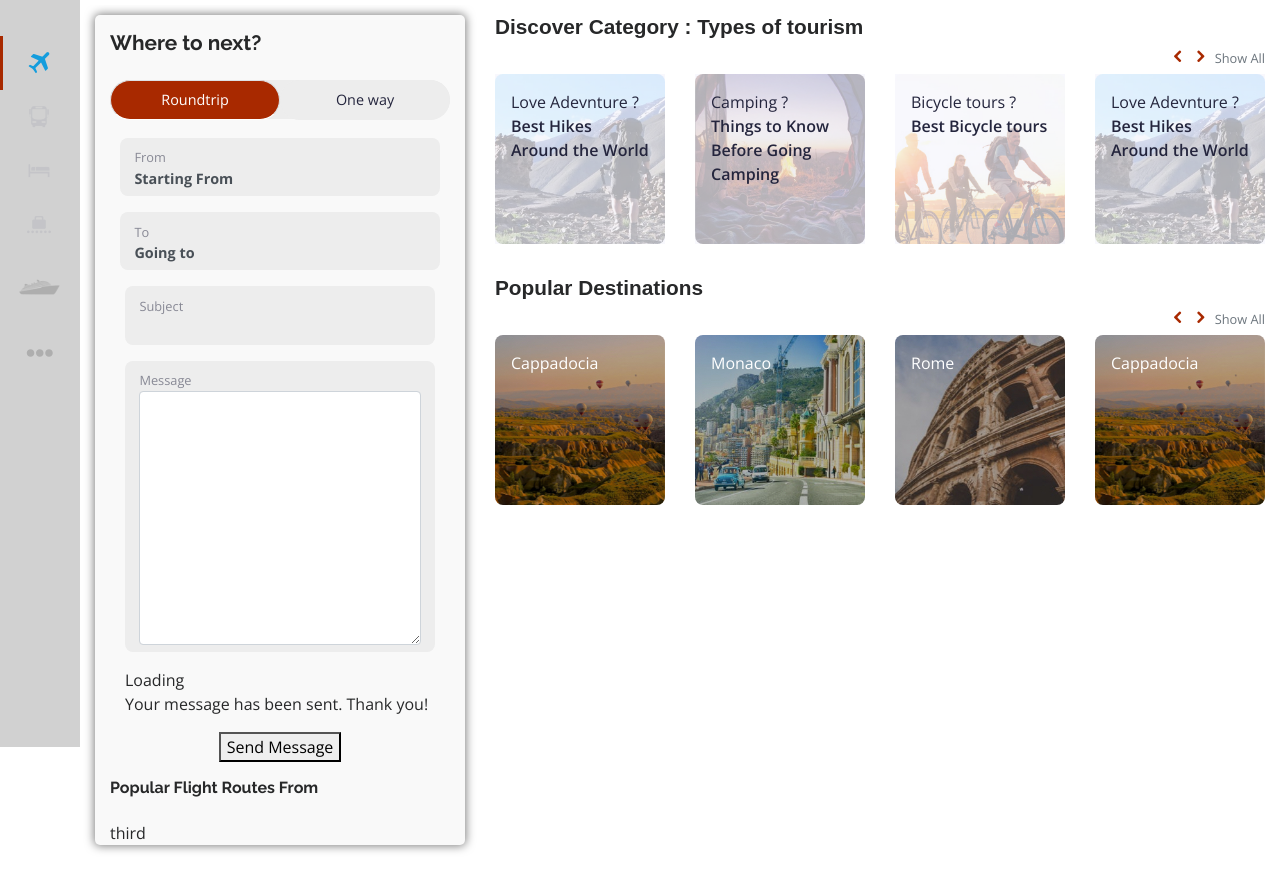
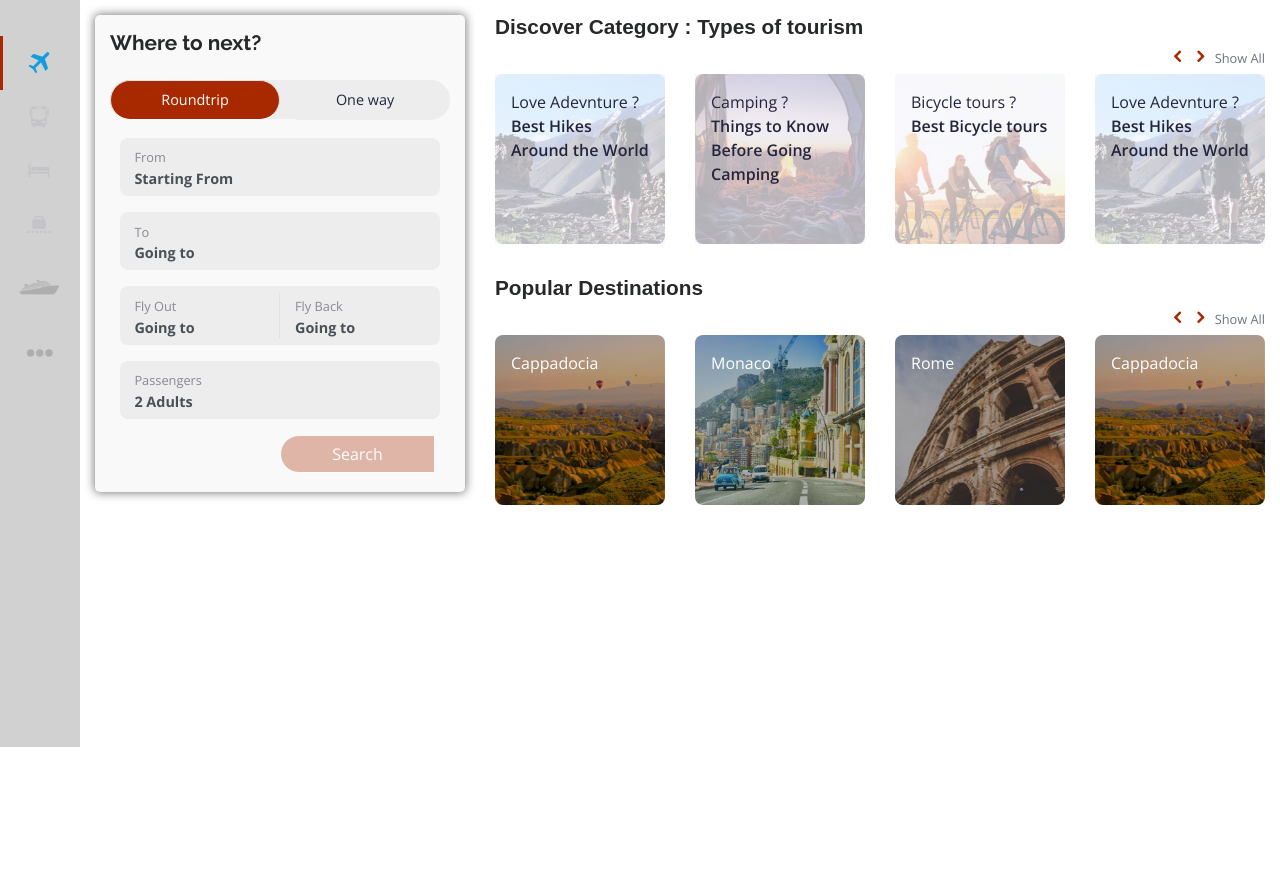
Before and after one commit to designernaruka/dn-tours, a plain HTML site: page dn-tours/index.html in a window 1280 px wide. Shown: the part 53-944 px from the top of the page. After the commit the page ends 800 px from the top, so only its background shows below. Drawn offline with nearby package versions, Linux system fonts and the light colour scheme; a script that the page names is missing.

Commit message:
ux flow and html markup done

```diff
--- a/dn-tours/assets/css/style.css
+++ b/dn-tours/assets/css/style.css
@@ -392,6 +392,7 @@ h1, h2, h3, h4, h5, h6 {
 }
 .current-offer-form form {
   margin-top: 1.2rem;
+  padding-bottom: 1.2rem;
 }
 .current-offer-form form .form-group {
   -moz-border-radius: 8px;
@@ -417,6 +418,17 @@ h1, h2, h3, h4, h5, h6 {
   outline: none;
   background-color: #D6D6D6;
   border: none;
+}
+.current-offer-form button {
+  -moz-border-radius: 25px 0 0 25px;
+  -webkit-border-radius: 25px 0 0 25px;
+  background-color: #A82900 !important;
+  border-color: #fff !important;
+  border-radius: 25px 0 0 25px;
+  width: 50%;
+}
+.current-offer-form button.disabled {
+  background-color: rgba(168,41,0,0.50) !important;
 }
 /*--------------------------------------------------------------
 # Hero Section
--- a/dn-tours/index.html
+++ b/dn-tours/index.html
@@ -5,7 +5,7 @@
   <meta charset="utf-8">
   <meta content="width=device-width, initial-scale=1.0" name="viewport">
 
-  <title>iPortfolio Bootstrap Template - Index</title>
+  <title>Designer Naruka Tours and Travel</title>
   <meta content="" name="descriptison">
   <meta content="" name="keywords">
 
@@ -113,44 +113,43 @@
                           <form action="forms/contact.php" method="post" role="form" class="php-email-form col-md-12">
                             <div class="form-row">
                               <div class="form-group col-md-12">
-                                <label for="name">From</label>
-                                <input type="text" name="name" class="form-control" id="name" data-rule="minlen:4" value="Starting From" data-msg="Please enter at least 4 chars" />
+                                <label for="starting from">From</label>
+                                <input type="text" name="starting from" class="form-control" id="starting from" data-rule="minlen:4" value="Starting From" data-msg="Please enter a valid Destination" />
                                 <div class="validate"></div>
                               </div>
                               <div class="form-group col-md-12">
-                                <label for="name">To</label>
-                                <input type="email" class="form-control" name="email" id="email" data-rule="email" value="Going to" data-msg="Please enter a valid email" />
+                                <label for="destination">To</label>
+                                <input type="text" class="form-control" name="destination" id="destination" data-rule="destination" value="Going to" data-msg="Please enter a valid Destination" />
+                                <div class="validate"></div>
+                              </div>
+                              <div class="form-group col-md-12">
+                                <div class="row">
+                                  <div class="col-md-6 border-right">
+                                    <label for="Select Date">Fly Out</label>
+                                    <input type="text" class="form-control" name="Select Date" id="Select Date" data-rule="Select Date" value="Going to" data-msg="Please enter a valid Select Date" />
+                                    <div class="validate"></div>
+                                  </div>
+                                  <div class="col-md-6">
+                                    <label for="Select Date">Fly Back</label>
+                                    <input type="text" class="form-control" name="Select Date" id="Select Date" data-rule="Select Date" value="Going to" data-msg="Please enter a valid Destination" />
+                                    <div class="validate"></div>
+                                  </div>
+                                </div>
+                              </div>
+                              <div class="form-group col-md-12">
+                                <label for="passengers">Passengers</label>
+                                <input type="text" class="form-control" name="passengers" id="passengers" data-rule="passengers" value="2 Adults" data-msg="Please enter a Count of Traveller" />
                                 <div class="validate"></div>
                               </div>
                             </div>
-                            <div class="form-group">
-                              <label for="name">Subject</label>
-                              <input type="text" class="form-control" name="subject" id="subject" data-rule="minlen:4" data-msg="Please enter at least 8 chars of subject" />
-                              <div class="validate"></div>
-                            </div>
-                            <div class="form-group">
-                              <label for="name">Message</label>
-                              <textarea class="form-control" name="message" rows="10" data-rule="required" data-msg="Please write something for us"></textarea>
-                              <div class="validate"></div>
-                            </div>
-                            <div class="mb-3">
-                              <div class="loading">Loading</div>
-                              <div class="error-message"></div>
-                              <div class="sent-message">Your message has been sent. Thank you!</div>
-                            </div>
-                            <div class="text-center"><button type="submit">Send Message</button></div>
+                            <div class="text-right"><button type="submit" class="btn btn-primary btn-md btn-round disabled">Search</button></div>
                           </form>
                         </div>
                         <div class="tab-pane fade" id="nav-profile" role="tabpanel" aria-labelledby="nav-profile-tab">second</div>
                       </div>
                     </div>
-
                   </div>
                 </div>
-                <div class="clearfix">
-                  <h2>Popular Flight Routes From </h2>
-                </div>
-                <div class="clearfix">third</div>
               </div>
             </div>
           </div>
```
Also changed, not shown: .sketchgit/Design/index.sketchgit/pages/60C2F8D6-DA39-4710-876B-FD2AEABDFDFA.json, .sketchgit/Design/index.sketchgit/text-previews/text-previews-metadata.json, .sketchgit/Design/index.sketchgit/user.json, dn-tours/changelog.txt (deleted), dn-tours/forms/Readme.txt (deleted), 2 other files.
